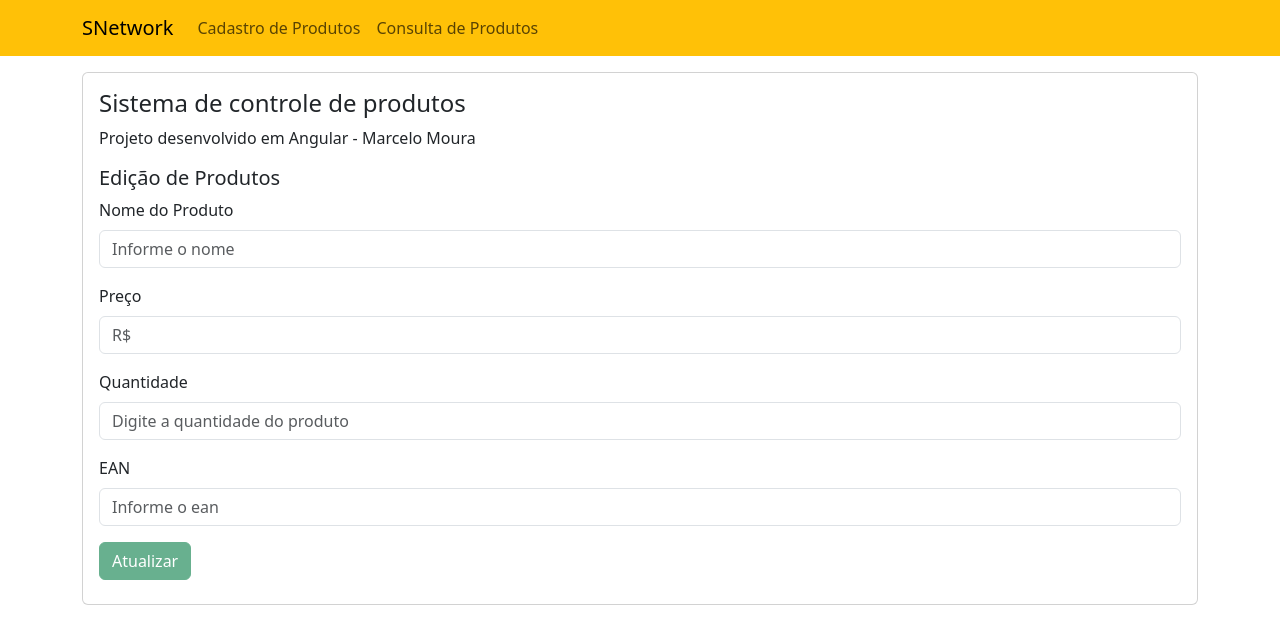
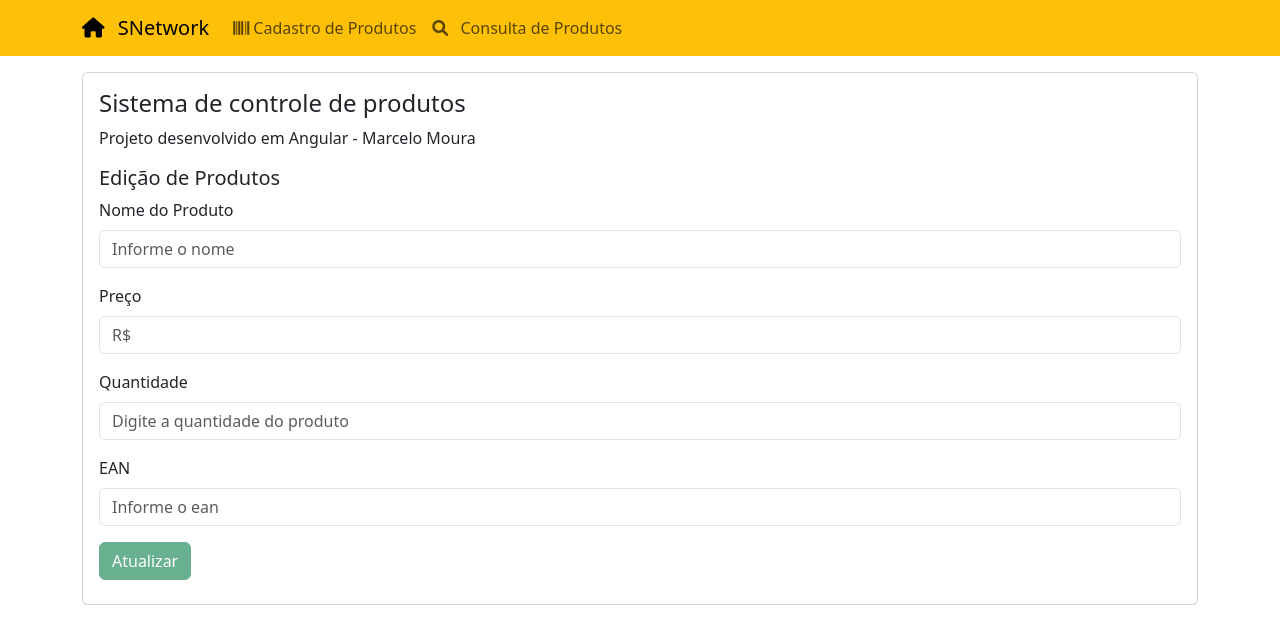
Before and after one commit to marcelogmoura/SNetwork_Front, an Angular app: page /pages/edicao-produdos in a window 1280 px wide. Shown: the top 644 px of the page. Built offline with nearby package versions, Linux system fonts and the light colour scheme; no server answers.

Commit message:
adicionados icones nos menus

```diff
--- a/src/app/components/layout/menu/menu.component.html
+++ b/src/app/components/layout/menu/menu.component.html
@@ -1,6 +1,8 @@
 <nav class="navbar navbar-expand-lg navbar-warning bg-warning">
     <div class="container">
-        <a class="navbar-brand" href="#">SNetwork</a>
+        <a class="navbar-brand" href="#">
+            <i class="fa-solid fa-house me-2"></i>
+            SNetwork</a>
         <button
             class="navbar-toggler"
             type="button"
@@ -17,10 +19,14 @@
             <ul class="navbar-nav">
 
                 <li class="nav-item">
-                    <a class="nav-link" routerLink="/pages/cadastro-produdos"> Cadastro de Produtos</a>
+                    <a class="nav-link" routerLink="/pages/cadastro-produdos">
+                        <i class="fa-solid fa-barcode"></i>
+                        Cadastro de Produtos</a>
                 </li>
                 <li class="nav-item">
-                    <a class="nav-link" routerLink="/pages/consulta-produdos">Consulta de Produtos</a>
+                    <a class="nav-link" routerLink="/pages/consulta-produdos">
+                        <i class="fa-solid fa-search me-2"></i>
+                        Consulta de Produtos</a>
                 </li>
             </ul>
         </div>
--- a/src/app/components/pages/edicao-produtos/edicao-produtos.component.ts
+++ b/src/app/components/pages/edicao-produtos/edicao-produtos.component.ts
@@ -68,7 +68,9 @@ export class EdicaoProdutosComponent {
         },
         error: (e) => {
         console.log(e.error);
-        this.mensagem = 'Erro ao atualizar o produto.';
+        this.mensagem = 'Erro ao atualizar o produto, verifique o EAN digitado';
+        this.form.reset();
+
         }
         });
 
--- a/src/index.html
+++ b/src/index.html
@@ -6,6 +6,8 @@
   <base href="/">
   <meta name="viewport" content="width=device-width, initial-scale=1">
   <link rel="icon" type="image/x-icon" href="favicon.ico">
+  <link href="https://cdnjs.cloudflare.com/ajax/libs/font-awesome/6.0.0/css/all.min.css" rel="stylesheet">
+
 </head>
 <body>
   <app-root></app-root>
```
Also changed, not shown: src/app/components/pages/consulta-produtos/consulta-produtos.component.html (line endings or trailing spaces).
